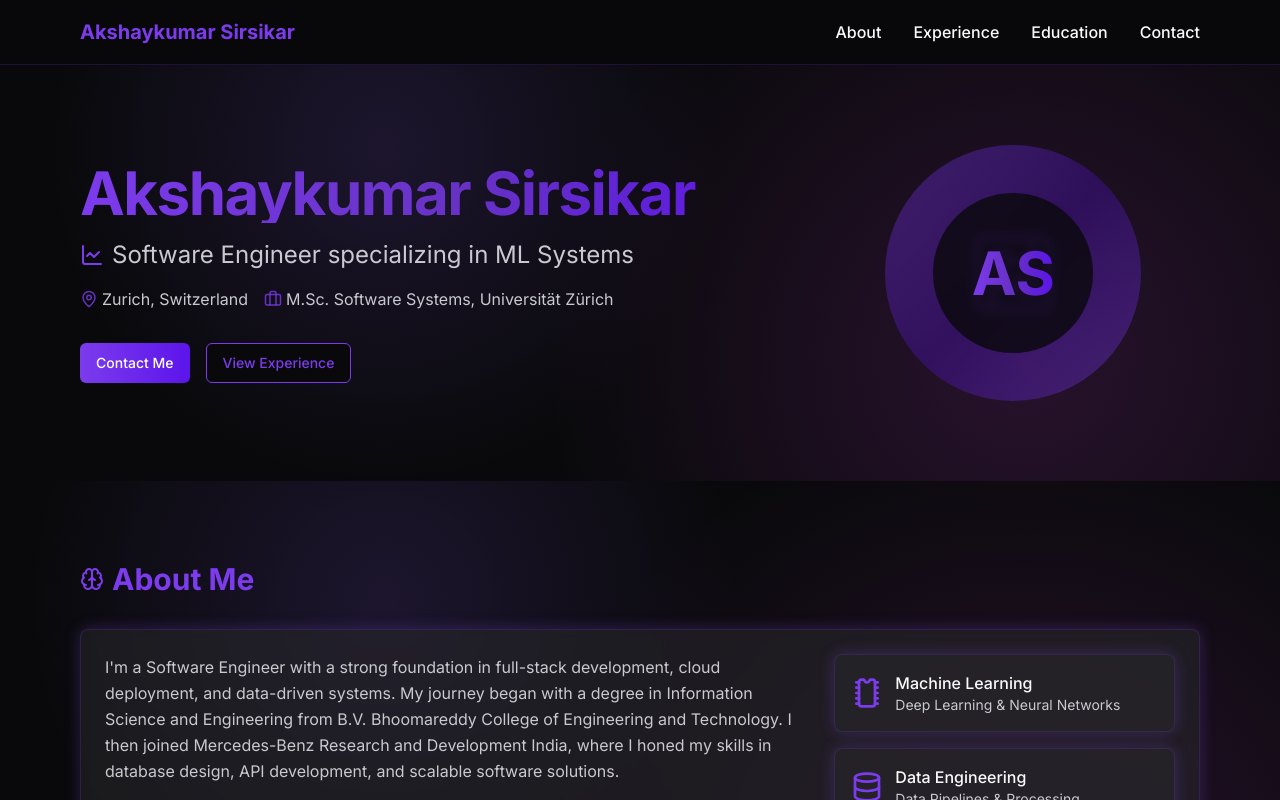
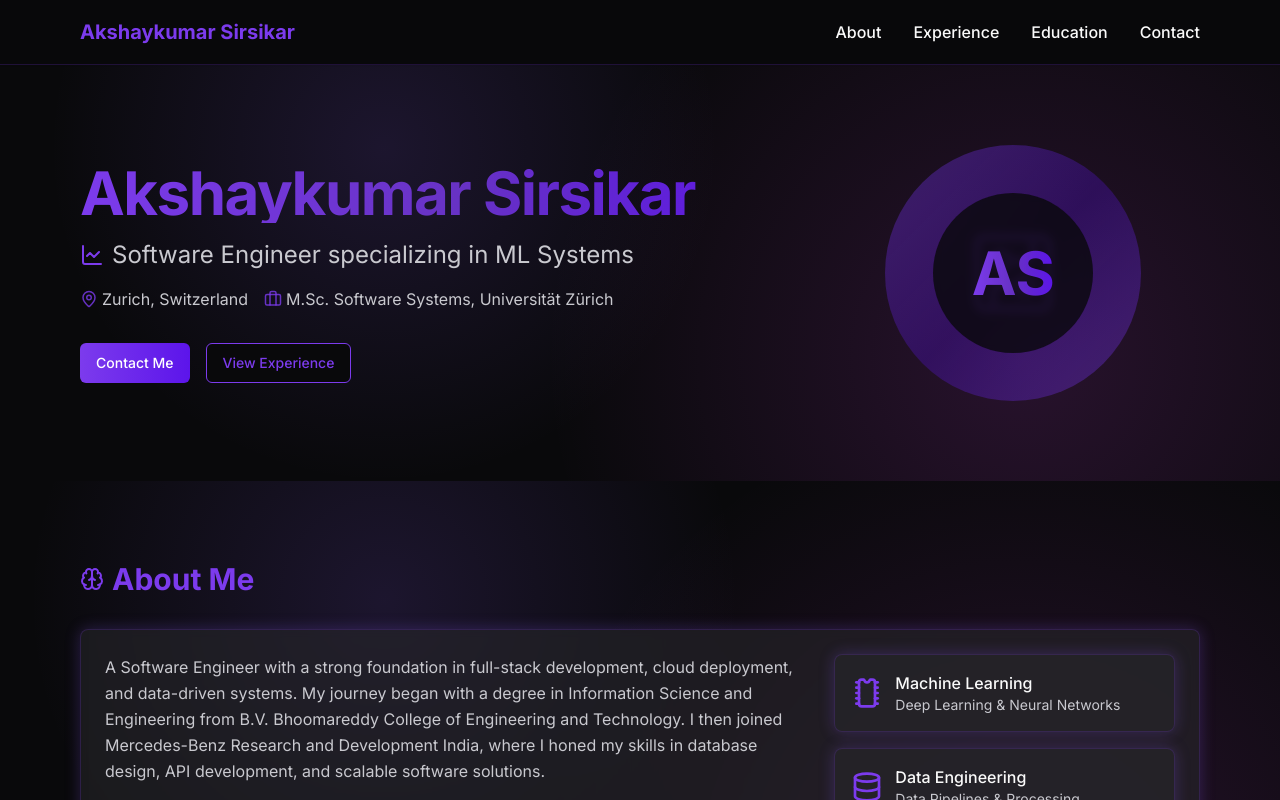
Before and after one commit to SirsikarAkshay/swiss-software-scribe, a React (Vite) app: page / in a window 1280 px wide. Shown: the top 800 px of the page. Built offline with nearby package versions, Linux system fonts and the light colour scheme.

Commit message:
Update About.tsx

```diff
--- a/src/components/About.tsx
+++ b/src/components/About.tsx
@@ -16,7 +16,7 @@ const About = () => {
             <div className="grid grid-cols-1 md:grid-cols-3 gap-6">
               <div className="col-span-2">
                 <p className="text-muted-foreground leading-relaxed">
-                  I'm a Software Engineer with a strong foundation in full-stack development, cloud deployment, and data-driven systems. My journey began with a degree in Information Science and Engineering from B.V. Bhoomareddy College of Engineering and Technology. I then joined Mercedes-Benz Research and Development India, where I honed my skills in database design, API development, and scalable software solutions.
+                  A Software Engineer with a strong foundation in full-stack development, cloud deployment, and data-driven systems. My journey began with a degree in Information Science and Engineering from B.V. Bhoomareddy College of Engineering and Technology. I then joined Mercedes-Benz Research and Development India, where I honed my skills in database design, API development, and scalable software solutions.
                 </p>
                 <p className="text-muted-foreground leading-relaxed mt-4">
                   Driven by a passion for data and systems, I pursued a Master's degree in Software Systems with Data Science at the University of Zurich. During my studies, I worked part-time at Leanarc GmbH, contributing to cloud-based development projects and gaining hands-on experience in delivering efficient tech solutions.
```
